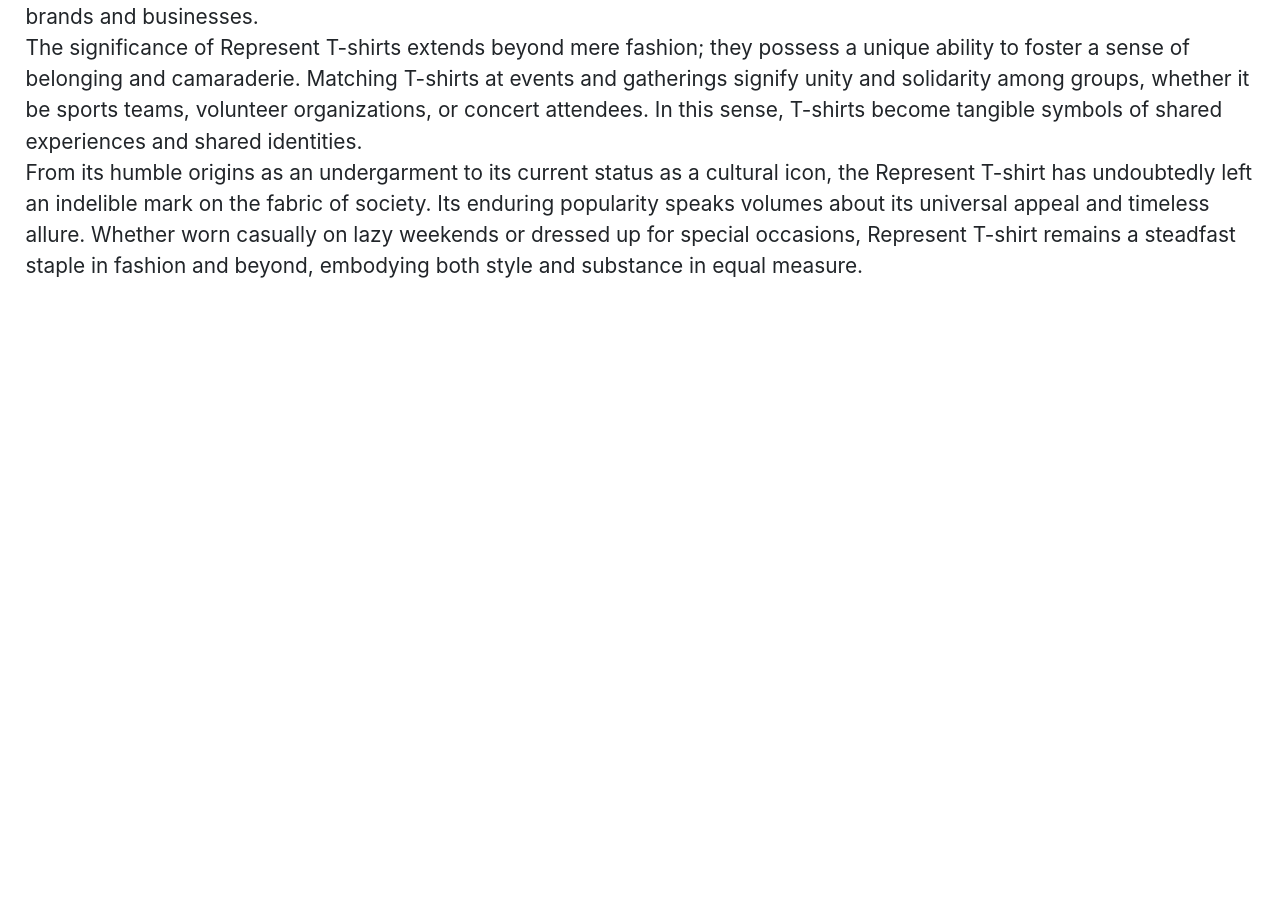
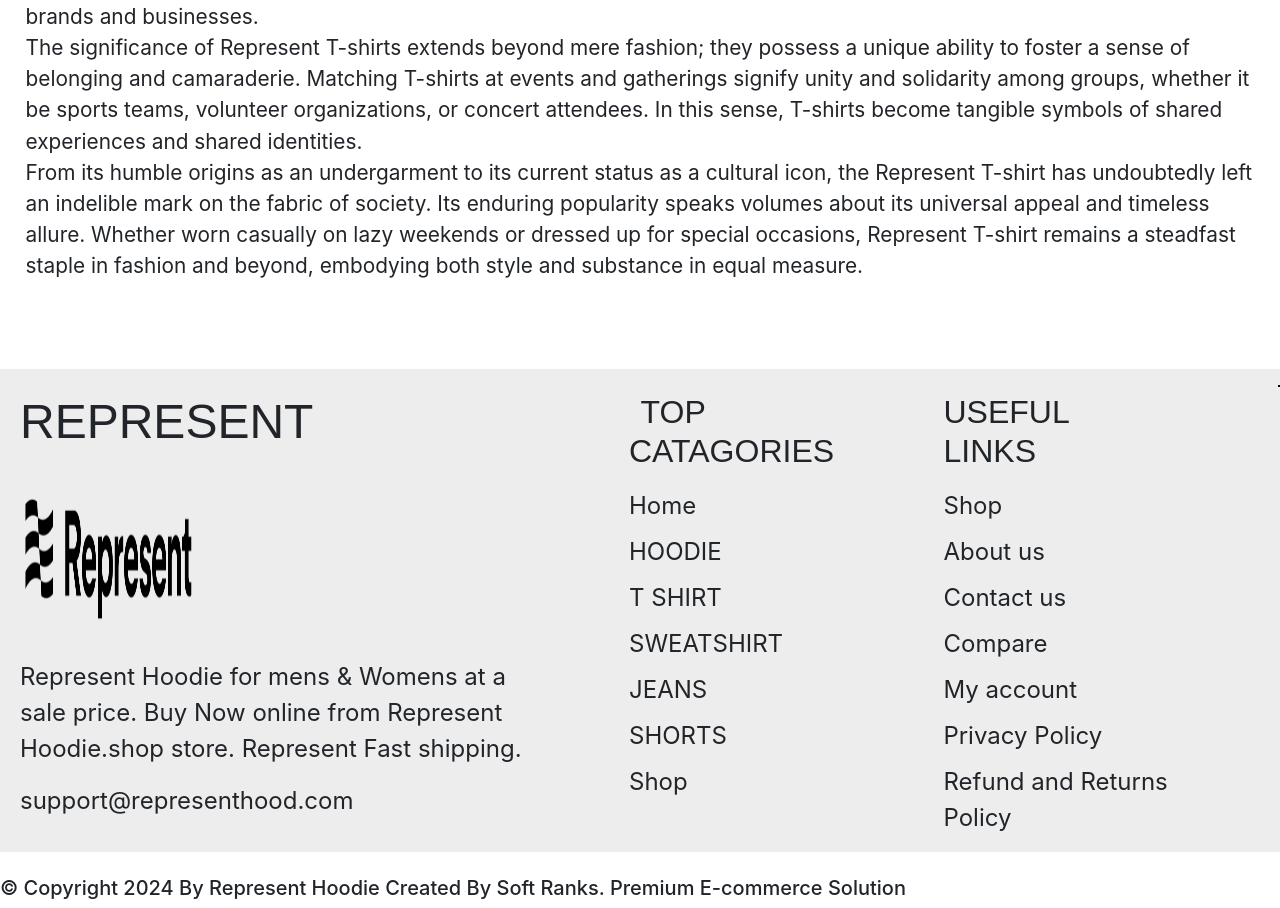
Before and after one commit to mustafaaly7/ecommerce-store-assignment, a plain HTML site: page index.html in a window 1280 px wide. Shown: the part 2576-3484 px from the top of the page. Before the commit the page ends 2873 px from the top, so only its background shows below. Drawn offline with nearby package versions, Linux system fonts and the light colour scheme; no server answers.

Commit message:
home page done

```diff
--- a/index.html
+++ b/index.html
@@ -115,7 +115,8 @@
 
             </div>
             <div>
-                <button class=" btn btn-success"><a href="./products.html">See All <i class="fas fa-arrow-right"></i></a> </button>
+                <button class=" btn btn-success"><a href="./products.html">See All <i
+                            class="fas fa-arrow-right"></i></a> </button>
             </div>
         </div>
         <div>
@@ -171,34 +172,35 @@
                 <p>A Represent T-shirt, though seemingly simple in design, embodies a myriad of meanings and cultural
                     significance, transcending its basic form to become a canvas for self-expression, fashion
                     statements, and even socio-political commentary.
-<br>
+                    <br>
                     At its core, a Represent T-shirt is a garment, typically made of soft cotton fabric, featuring short
                     sleeves and a round neckline. Its humble beginnings trace back to the early 20th century, initially
                     worn as an undergarment by soldiers in the U.S. Navy during World War I. However, it wasn't until
                     the mid-20th century that the T-shirt emerged as a standalone piece of clothing, popularized by
                     iconic figures like James Dean, who sported it as a symbol of rebellion and youth culture.
-<br>
+                    <br>
                     Today, the Represent T-shirt has evolved into a ubiquitous item found in wardrobes worldwide. Its
                     versatility knows no bounds, serving as a blank canvas for designers, artists, and individuals alike
                     to imprint their creativity. From graphic tees adorned with bold prints and slogans to minimalist
                     designs exuding understated elegance, T-shirts cater to diverse tastes and preferences.
-<br>
+                    <br>
                     Moreover, Represent T-shirts serve as potent mediums for conveying messages and ideals. Activists
                     leverage them to raise awareness about social causes, with slogans and symbols emblazoned across
                     chests serving as powerful rallying cries. Likewise, corporate branding finds a home on T-shirts,
                     transforming wearers into walking advertisements for their favorite brands and businesses.
-<br>
+                    <br>
                     The significance of Represent T-shirts extends beyond mere fashion; they possess a unique ability to
                     foster a sense of belonging and camaraderie. Matching T-shirts at events and gatherings signify
                     unity and solidarity among groups, whether it be sports teams, volunteer organizations, or concert
                     attendees. In this sense, T-shirts become tangible symbols of shared experiences and shared
                     identities.
-<br>
+                    <br>
                     From its humble origins as an undergarment to its current status as a cultural icon, the Represent
                     T-shirt has undoubtedly left an indelible mark on the fabric of society. Its enduring popularity
                     speaks volumes about its universal appeal and timeless allure. Whether worn casually on lazy
                     weekends or dressed up for special occasions, Represent T-shirt remains a steadfast staple in
-                    fashion and beyond, embodying both style and substance in equal measure.</p>
+                    fashion and beyond, embodying both style and substance in equal measure.
+                </p>
             </div>
         </div>
 
@@ -220,9 +222,63 @@
 
 
     </div>
+    <br><br>
+    <br>
+    <footer class="footer">
+        <br><br><br>
+        <div class="foot1">
+            <br>
+            <h4>REPRESENT</h4>
+            <img src="./images/Represent-logowordmark-black-1-700x201.webp" alt="">
+            <p>Represent Hoodie for mens & Womens at a sale price. Buy Now online from Represent Hoodie.shop store.
+                Represent Fast shipping.</p>
+            <p>support@representhood.com</p>
+        </div>
+        <div class="foot2">
+            <br>
+<h4>TOP CATAGORIES</h4>
+<ul>
+    <li>Home</li>
+    <li>HOODIE</li>
+    <li>T SHIRT</li>
+    <li>SWEATSHIRT</li>
+    <li>JEANS</li>
+    <li>SHORTS</li>
+    <li>Shop</li>
+</ul>
 
 
 
+
+
+
+
+
+        </div>
+        <div class="foot3">
+<br>
+
+<h4>USEFUL LINKS</h4>
+<ul>
+    <li>Shop</li>
+    <li>About us</li>
+    <li>Contact us</li>
+    <li>Compare</li>
+    <li>My account</li>
+    <li>Privacy Policy</li>
+    <li>Refund and Returns Policy</li>
+</ul>
+        </div>
+
+
+        <br>
+        <hr>
+    </footer>
+    <!-- <hr> -->
+<br>
+<div>
+    <h5>© Copyright 2024 By Represent Hoodie Created By Soft Ranks. Premium E-commerce Solution</h5>
+</div>
 
 </body>
 
--- a/style.css
+++ b/style.css
@@ -67,7 +67,7 @@ padding: 0px 0px 0px 18px;
 
 }
 .card{
-    border: 1px solid black;
+    /* border: 1px solid black; */
     font-family: fantasy;
 
 
@@ -82,7 +82,7 @@ padding: 0px 0px 0px 18px;
     font-family: fantasy;
     font-size: 2em;
 text-align: center;
-margin-left: 540px;
+margin-left: 500px;
 /* margin-right: auto; */
 
 
@@ -115,3 +115,83 @@ hr{
 .secondPart p {
     font-size: 1.3em;
 }
+
+
+
+.footer{
+    width: 100%;
+    /* border: 1px solid red; */
+    background-color: #ededed;
+    /* height: 50vh; */
+    display: flex;
+    justify-content: space-between;
+    /* align-items: center; */
+    gap: 20px;
+}
+.footer hr{
+    border: 1px solid black;
+    display: block;
+}
+.foot1 h4{
+    /* justify-content: center;
+    text-align: center; */
+    font-family: fantasy;
+    font-size: 3em;
+}
+.foot1 img{
+    width: 30%;
+    height: 200px;
+}
+.foot1{
+    /* margin-left: auto; */
+    width: 50%;
+    /* margin-right: auto; */
+}
+.foot2{
+    /* margin-left: auto; */
+    width: 25%;
+    /* margin-right: auto; */
+}
+.foot3{
+    /* margin-left: auto; */
+    width: 25%;
+    /* margin-right: auto; */
+}
+.foot1 p{
+    font-size: 1.5em;
+    width: 90%;
+}
+.foot2 h4{
+    justify-content: center;
+    text-align: center;
+    font-family: fantasy;
+    font-size: 2em;
+    width: 30%;
+}
+
+.foot2 ul{
+    justify-content: center;
+    font-size: 1.5em;
+    list-style-type: none;
+}
+.foot3 h4{
+    justify-content: center;
+    text-align: center;
+    font-family: fantasy;
+    font-size: 2em;
+    width: 30%;
+}
+
+
+.foot3 ul{
+    justify-content: center;
+    font-size: 1.5em;
+    list-style-type: none;
+
+}
+.foot3 ul li{
+    padding: 10px 0px 0px 0px;
+}
+.foot2 ul li{
+    padding: 10px 0px 0px 0px;
+}
```
Also changed, not shown: images/Represent-logowordmark-black-1-700x201.webp (added).
